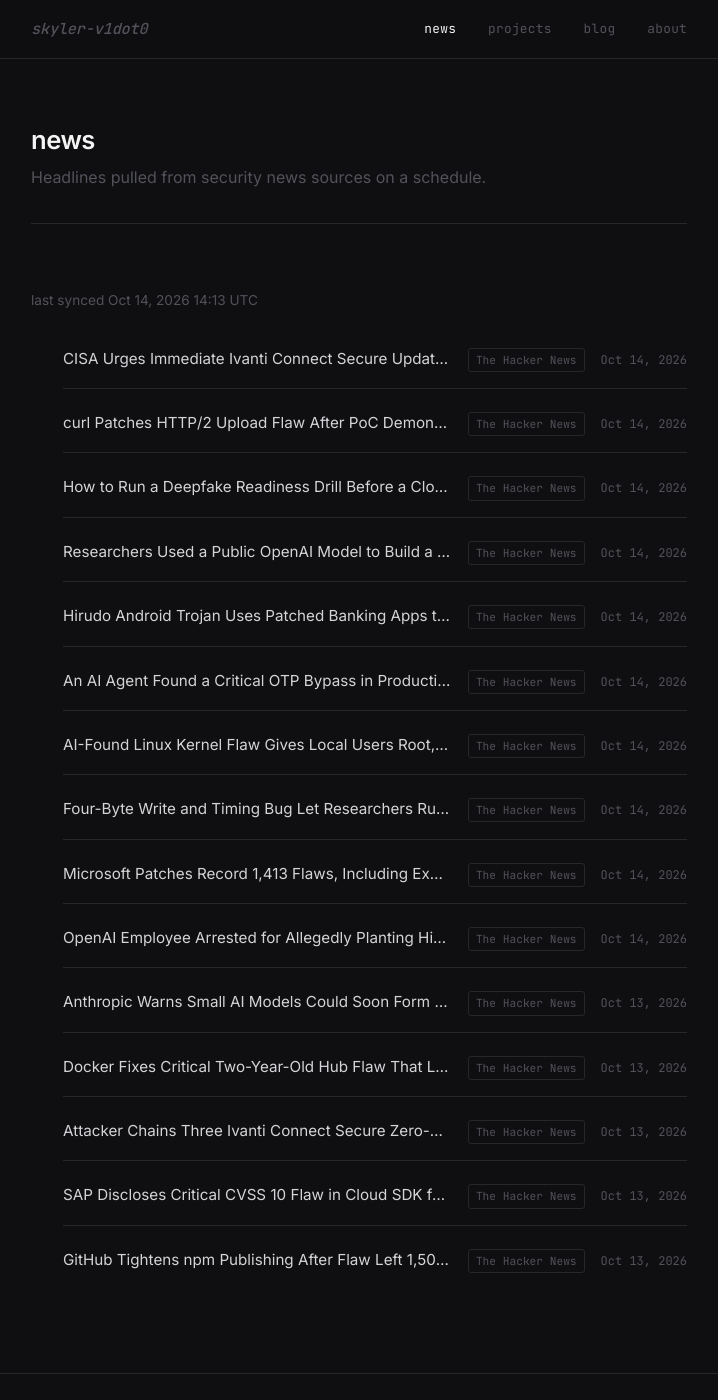
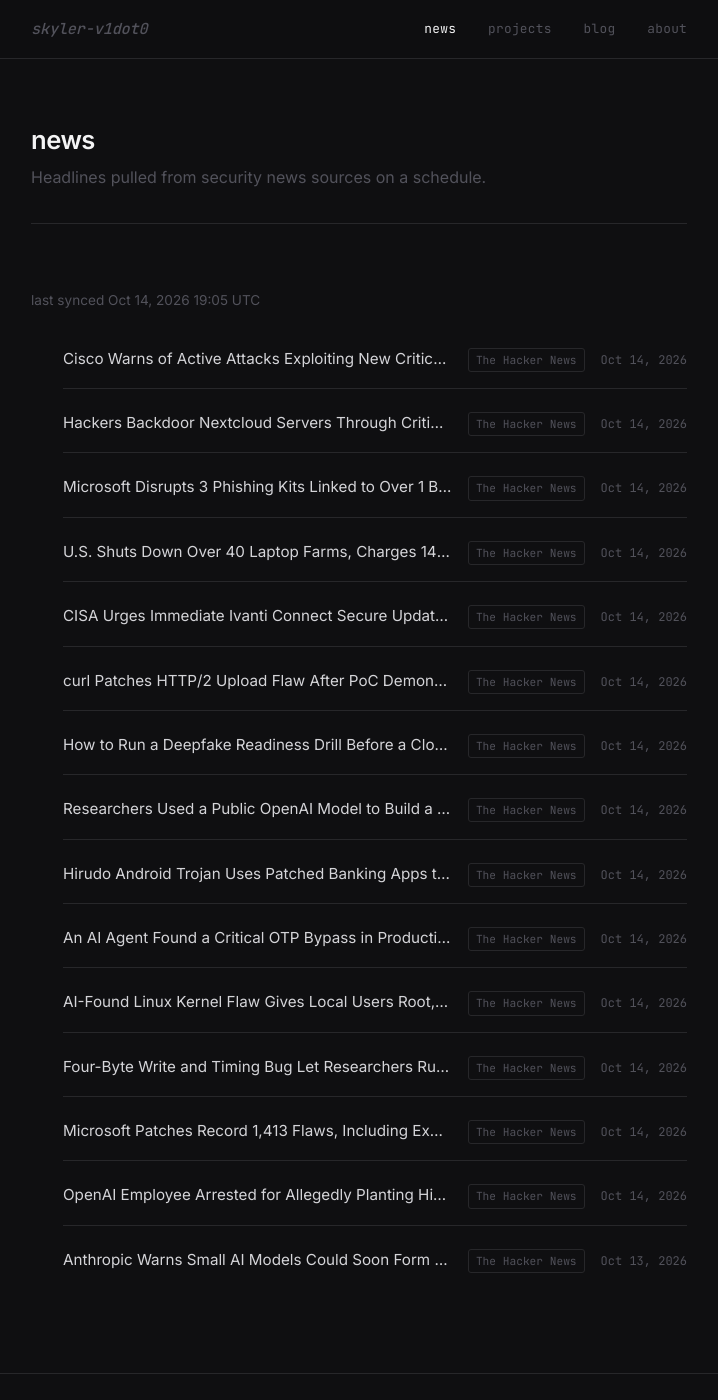
Before and after one commit to skyler-v1dot0/personal-site, a Jekyll site: the page built from news.html, in a window 1280 px wide and 1400 px high. Shown: the whole window, without its empty margins (281-999 px from the left). Built offline with Jekyll 4.4.1, drawn with Linux system fonts in a browser that asks for light colours.

Commit message:
chore: sync news feed [skip ci]

```diff
--- a/_data/news.yml
+++ b/_data/news.yml
@@ -1,6 +1,25 @@
 ---
-updated_at: '2026-10-14T14:13:41Z'
+updated_at: '2026-10-14T19:05:19Z'
 items:
+- title: Cisco Warns of Active Attacks Exploiting New Critical Secure Email Gateway
+    Vulnerability
+  url: https://thehackernews.com/2026/10/cisco-warns-of-active-attacks.html
+  source: The Hacker News
+  published: '2026-10-14T18:38:56Z'
+- title: Hackers Backdoor Nextcloud Servers Through Critical Flaw in Collabora’s Built-in
+    CODE App
+  url: https://thehackernews.com/2026/10/hackers-backdoor-nextcloud-servers.html
+  source: The Hacker News
+  published: '2026-10-14T17:38:31Z'
+- title: Microsoft Disrupts 3 Phishing Kits Linked to Over 1 Billion Scam Messages
+  url: https://thehackernews.com/2026/10/microsoft-disrupts-3-phishing-kits.html
+  source: The Hacker News
+  published: '2026-10-14T17:09:15Z'
+- title: U.S. Shuts Down Over 40 Laptop Farms, Charges 14 in North Korean IT Worker
+    Fraud
+  url: https://thehackernews.com/2026/10/us-shuts-down-over-40-laptop-farms.html
+  source: The Hacker News
+  published: '2026-10-14T16:34:31Z'
 - title: CISA Urges Immediate Ivanti Connect Secure Updates as Honeypots Log 105 Exploit
     Attempts
   url: https://thehackernews.com/2026/10/cisa-urges-immediate-ivanti-connect.html
@@ -52,23 +71,3 @@ items:
   url: https://thehackernews.com/2026/10/anthropic-warns-small-ai-models-could.html
   source: The Hacker News
   published: '2026-10-13T18:20:57Z'
-- title: Docker Fixes Critical Two-Year-Old Hub Flaw That Let One User Push Images
-    as Another
-  url: https://thehackernews.com/2026/10/docker-fixes-critical-two-year-old-hub.html
-  source: The Hacker News
-  published: '2026-10-13T18:03:18Z'
-- title: Attacker Chains Three Ivanti Connect Secure Zero-Days for Root Access, Only
-    Two Patched So Far
-  url: https://thehackernews.com/2026/10/attacker-chains-three-ivanti-connect.html
-  source: The Hacker News
-  published: '2026-10-13T17:33:11Z'
-- title: SAP Discloses Critical CVSS 10 Flaw in Cloud SDK for Python Allowing OAuth2
-    Credential Theft
-  url: https://thehackernews.com/2026/10/sap-discloses-critical-cvss-10-flaw-in.html
-  source: The Hacker News
-  published: '2026-10-13T17:28:50Z'
-- title: GitHub Tightens npm Publishing After Flaw Left 1,500+ Packages Vulnerable
-    to Hijacking
-  url: https://thehackernews.com/2026/10/github-tightens-npm-publishing-after.html
-  source: The Hacker News
-  published: '2026-10-13T16:18:18Z'
```
